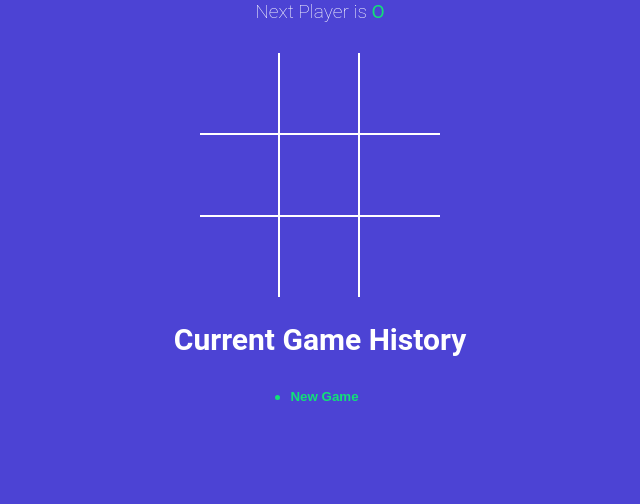
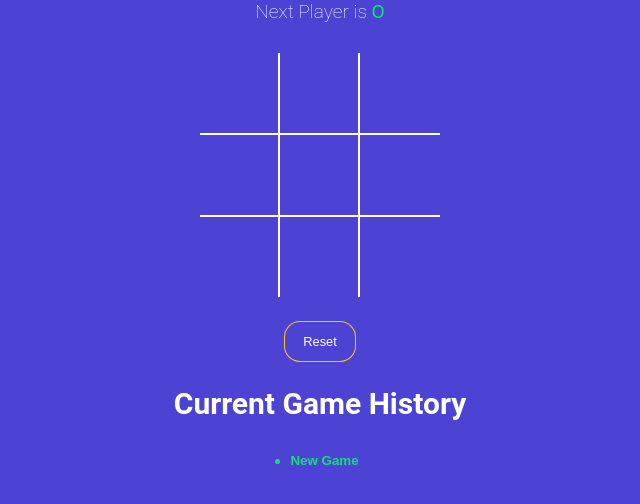
Before and after one commit to Roshini05112001/tictactoe-game, a React (Vite) app: page / in a window 1280 px wide. Shown: the top 504 px of the page, without its empty margins (320-960 px from the left). Built offline with nearby package versions, Linux system fonts and the light colour scheme.

Commit message:
done with highlighting the winning squares

```diff
--- a/src/App.jsx
+++ b/src/App.jsx
@@ -5,7 +5,7 @@ import { useState } from "react";
 import StatusMessage from './components/StatusMessage'
 import History from './components/History';
 
-
+const NEW_GAME = [{square:Array(9).fill(null) , isXnext : false}]
 
 function App() {
 
@@ -15,7 +15,7 @@ function App() {
   const gamingBoard = history[currentMove]
 
 
-  const winner = calculateWinner(gamingBoard.square)
+  const {winner,winningSquare} = calculateWinner(gamingBoard.square)
 
 
     const handleSquareClick = (clickedPosition) =>{
@@ -53,6 +53,12 @@ function App() {
         setCurrentMove(move)
     }
 
+    const onReset = ()=>{
+        setHistory(NEW_GAME)
+        setCurrentMove(0)
+
+    }
+
 
 
 
@@ -60,7 +66,8 @@ function App() {
 
       <div className='app'>
        <StatusMessage  gamingBoard={gamingBoard} winner={winner} />
-        <Board  square={gamingBoard.square}  handleSquareClick={handleSquareClick}/>
+        <Board  square={gamingBoard.square}  handleSquareClick={handleSquareClick} winningSquare={winningSquare}/>
+        <button type='button' onClick={onReset} className={`btn-reset ${winner? 'active' : ''}`}>Reset</button>
         <h2>Current Game History</h2>
         <History history={history} moveTo={moveTo} currentMove={currentMove}/>
       </div>
--- a/src/components/Board.jsx
+++ b/src/components/Board.jsx
@@ -1,11 +1,17 @@
 import Square from "./Square";
 
-const Board = ({square,handleSquareClick}) => {
+const Board = ({square,handleSquareClick,winningSquare}) => {
+
+
 
     const renderSquare = (position) =>{
+
+        const isWinningSquare = winningSquare.includes(position)
+
         return (<Square
             value={square[position]}
             onClick={() => handleSquareClick(position)}
+            isWinningSquare={isWinningSquare}
             />)
 
     }
--- a/src/components/Square.jsx
+++ b/src/components/Square.jsx
@@ -1,6 +1,8 @@
-const Square = ({value , onClick}) => {
+const Square = ({value , onClick, isWinningSquare}) => {
     return(
-        <button type="button" className="square" onClick={onClick}>
+        <button type="button"
+        className={`square ${value === 'X' ? 'text-green' : 'text-orange'} ${isWinningSquare? 'winning' : ''}`}
+        onClick={onClick}>
             {value}
         </button>
 
--- a/src/components/winner.js
+++ b/src/components/winner.js
@@ -12,8 +12,14 @@ export function calculateWinner(squares) {
   for (let i = 0; i < lines.length; i++) {
     const [a, b, c] = lines[i];
     if (squares[a] && squares[a] === squares[b] && squares[a] === squares[c]) {
-      return squares[a];
+      return {
+        winner : squares[a],
+        winningSquare : lines[i]
+      };
     }
   }
-  return null;
+  return {
+    winner: null,
+    winningSquare : []
+  };
 }
```
